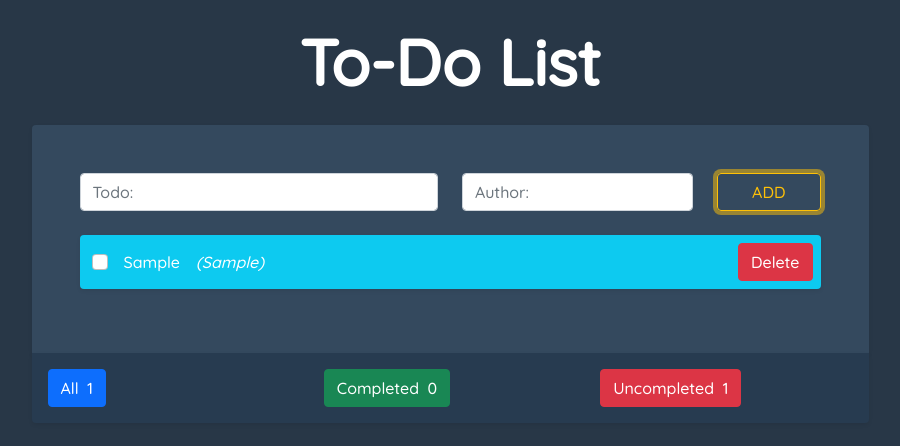
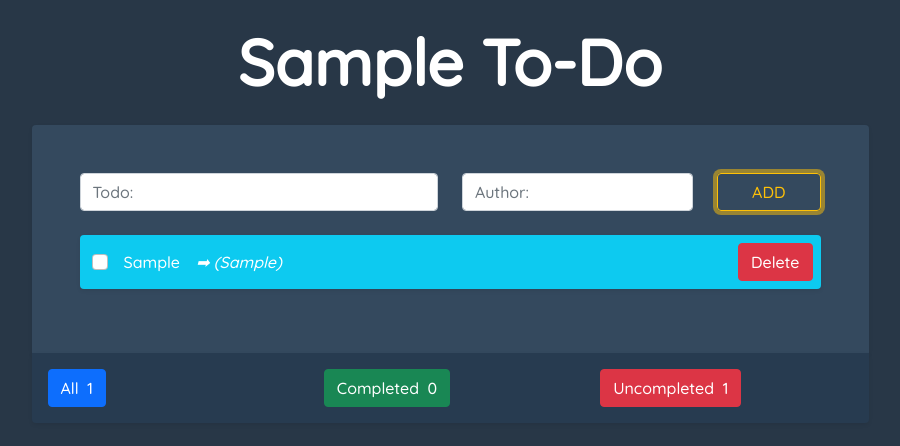
Before and after one commit to asrorkhujar/todo-js, a plain HTML site: page index.html in a window 1280 px wide. Both pictures are taken after typing "Sample", "Sample" into the empty fields and a click on the button "ADD". Shown: the whole page, without its empty margins (190-1090 px from the left). Drawn offline with Linux system fonts and the light colour scheme.

Commit message:
change anything

```diff
--- a/index.html
+++ b/index.html
@@ -5,7 +5,7 @@
   <meta charset="UTF-8">
   <meta http-equiv="X-UA-Compatible" content="IE=edge">
   <meta name="viewport" content="width=device-width, initial-scale=1.0">
-  <title>JS-11 | To-Do</title>
+  <title>To-Do | JS</title>
   <link rel="stylesheet" href="css/bootstrap5.min.css">
   <link rel="stylesheet" href="css/styles.css">
   <link rel="preconnect" href="https://fonts.googleapis.com">
@@ -16,7 +16,7 @@
 <body class="site-body">
 
   <div class="container d-flex flex-column align-items-center">
-    <h2 class="text-center text-white fw-bold display-3 my-4">To-Do List</h2>
+    <h2 class="text-center text-white fw-bold display-3 my-4">Sample To-Do</h2>
     <form class="js-form-todo form p-5 rounded-top shadow-sm w-75" id="formToDo" action="https://echo.htmlacademy.ru"
       method="POST">
       <div class="row">
--- a/js/main.js
+++ b/js/main.js
@@ -66,7 +66,7 @@ const renderTodos = (arr, element) => {
 
     //TEXT CONTENT
     newToDo.textContent = todo.name;
-    newToDoAuthor.textContent = `(${todo.author})`;
+    newToDoAuthor.textContent = `➡ (${todo.author})`;
     newDeleteBtn.textContent = 'Delete';
 
     newDeleteBtn.setAttribute('class','delete-btn btn btn-danger ms-auto');
@@ -81,6 +81,7 @@ const renderTodos = (arr, element) => {
     if (todo.isCompleted) {
       newCheckbox.checked = true;
       newItemToDoInfoWrapper.style.textDecoration = 'line-through';
+      newItemToDoInfoWrapper.style.opacity = '0.7';
     }
 
     element.appendChild(newItemToDo);
```
